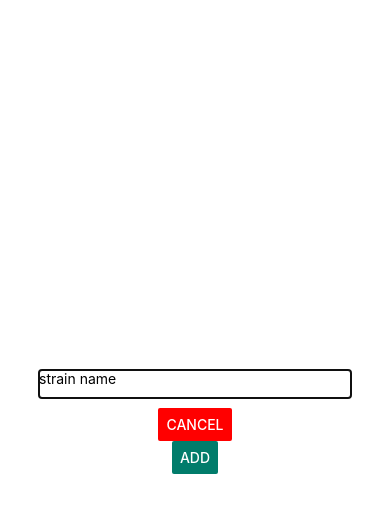
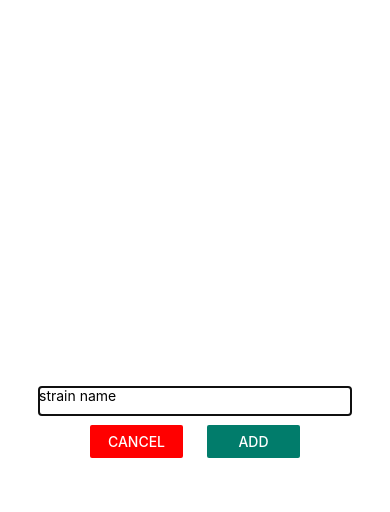
Before and after one commit to yoshimii/easy-dose-it, a React Native app: screen / in a window 390 px wide. Both pictures are taken after a click on the button "ADD NEW STRAIN". Shown: the top 512 px of the page. Built offline with nearby package versions, Linux system fonts and the light colour scheme.

Commit message:
modal button styling

```diff
--- a/components/StrainInput.js
+++ b/components/StrainInput.js
@@ -23,13 +23,16 @@ const StrainInput = props => {
                 style={
                     styles.strainInput
                 }/>
-            <Button title='cancel' color="red" onPress={props.onCancel} />
-            <Button color={
-                    styles.button.color
-                }
-                title="add"
-                onPress={addStrainHandler}
-                />
+            <View style={styles.buttonsContainer}>
+            <View style={styles.button} >
+                <Button title='cancel' color="red" onPress={props.onCancel} />
+            </View>
+            <View style={styles.button} >
+            <Button title="add" color="#017C6B" onPress={addStrainHandler} />
+            </View>
+
+
+            </View>
         </View>
     </Modal>
       </>
@@ -51,8 +54,13 @@ const styles = StyleSheet.create({
         justifyContent: 'center',
         alignItems: 'center'
     },
+    buttonsContainer: {
+        flexDirection: 'row',
+        justifyContent: 'space-around',
+        width: '60%'
+    },
     button: {
-        color: '#017C6B'
+        width: '40%'
     },
 })
 
```
